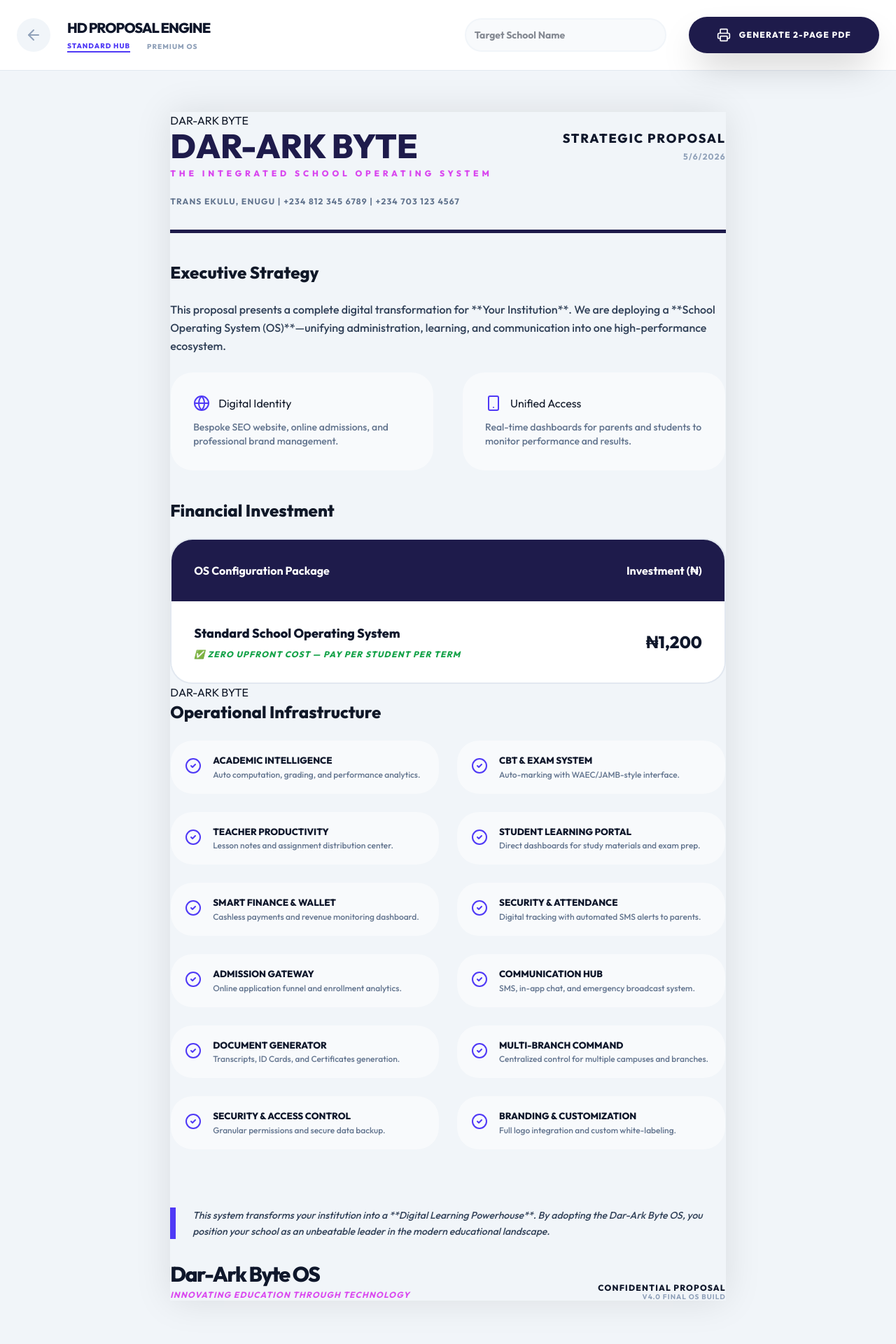
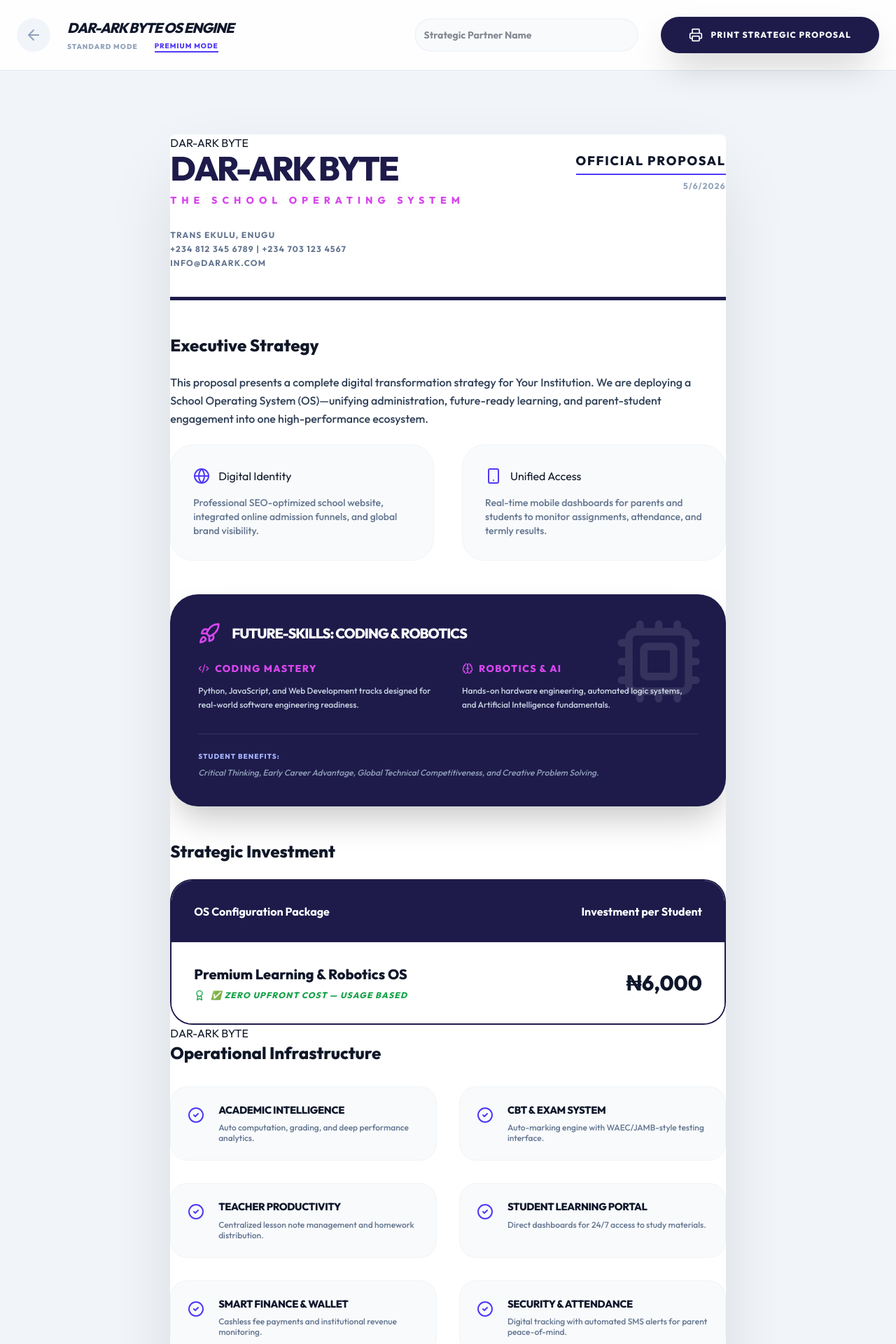
Before and after one commit to DarArkByte/DARKBYTE, a React (Vite) app: page /super-admin/proposal-editor in a window 1280 px wide. Shown: the top 1920 px of the page at 70% size. Built offline with nearby package versions, Linux system fonts and the light colour scheme; no server answers; the database is empty.

Commit message:
fix: nuclear rebuild with force entry override

```diff
--- a/src/pages/super-admin/ProposalEditor.tsx
+++ b/src/pages/super-admin/ProposalEditor.tsx
@@ -1,7 +1,6 @@
 import React, { useState } from 'react';
-import { FileText, Download, Printer, Save, ArrowLeft, Building, CreditCard, CheckCircle2, Cpu, Code2, Globe, Smartphone, Zap, BookOpen, GraduationCap, Users, ShieldCheck, BarChart3, MessageSquare, LayoutGrid, Award, HardDrive } from 'lucide-react';
+import { FileText, Printer, ArrowLeft, Globe, Smartphone, Cpu, CheckCircle2, BookOpen, Code2, Zap, Rocket, Brain, Award } from 'lucide-react';
 import { Link } from 'react-router-dom';
-import resultTemplateImg from '../../assets/branding/result_template.png';
 
 export default function ProposalEditor() {
   const [data, setData] = useState({
@@ -11,17 +10,14 @@
     phone1: '+234 812 345 6789',
     phone2: '+234 703 123 4567',
     email: 'info@darark.com',
-    setupFee: '0',
-    annualLicense: '0',
-    perStudentFee: '1,200',
-    packageTier: 'standard', // standard or premium
+    packageTier: 'premium', // Defaulting to premium for maximum impact
   });
 
   const handlePrint = () => {
     window.print();
   };
 
-  const currentFee = data.packageTier === 'premium' ? '6,000' : data.perStudentFee;
+  const currentFee = data.packageTier === 'premium' ? '6,000' : '1,200';
 
   return (
     <div className="min-h-screen bg-slate-100 font-sans print:bg-white print:p-0">
@@ -33,12 +29,7 @@
               margin: 0;
             }
 
-            /* ABSOLUTE HIDE: Kill everything except the specific document */
             body > *:not(#proposal-root) {
-              display: none !important;
-            }
-
-            nav, header, aside, .print\\:hidden, #sidebar, #topbar {
               display: none !important;
             }
 
@@ -48,14 +39,12 @@
               top: 0;
               left: 0;
               width: 100%;
-              margin: 0;
-              padding: 0;
             }
 
             .page {
               width: 210mm;
               height: 297mm;
-              padding: 20mm;
+              padding: 25mm 20mm; /* PROPER MARGINS */
               margin: 0;
               page-break-after: always;
               position: relative;
@@ -63,20 +52,22 @@
               background: white !important;
             }
 
-            /* RE-ESTABLISHING BOLD PRINT TYPOGRAPHY */
-            h2 { font-size: 32pt !important; color: #1e1b4b !important; font-weight: 900 !important; }
-            h3 { font-size: 18pt !important; color: #1e1b4b !important; border-bottom: 2pt solid #1e1b4b; padding-bottom: 5pt; margin-top: 20pt; text-transform: uppercase; font-weight: 900 !important; }
-            h4 { font-size: 13pt !important; color: #1e1b4b !important; font-weight: 900 !important; }
-            p, td, li { font-size: 11pt !important; line-height: 1.6 !important; color: #1e293b !important; }
+            /* PROFESSIONAL TYPOGRAPHY */
+            h2 { font-size: 32pt !important; color: #1e1b4b !important; font-weight: 900 !important; letter-spacing: -1px !important; }
+            h3 { font-size: 18pt !important; color: #1e1b4b !important; border-bottom: 2pt solid #1e1b4b; padding-bottom: 8pt; margin-top: 25pt; text-transform: uppercase; font-weight: 900 !important; }
+            h4 { font-size: 13pt !important; color: #1e1b4b !important; font-weight: 900 !important; text-transform: uppercase; }
+            p, td, li { font-size: 11pt !important; line-height: 1.6 !important; color: #334155 !important; }
+
+            .bold-label { font-weight: 900 !important; color: #1e1b4b !important; }
 
             .proposal-watermark {
               position: absolute;
               top: 50%;
               left: 50%;
               transform: translate(-50%, -50%) rotate(-45deg);
-              font-size: 120pt;
+              font-size: 100pt;
               font-weight: 900;
-              color: rgba(30, 27, 75, 0.03);
+              color: rgba(30, 27, 75, 0.025);
               white-space: nowrap;
               z-index: 0;
               text-transform: uppercase;
@@ -86,32 +77,30 @@
 
             .z-10 { position: relative; z-index: 10; }
 
-            .stats-grid { display: grid; grid-template-cols: 1fr 1fr; gap: 15pt; }
-            .feature-grid { display: grid; grid-template-cols: 1fr 1fr; gap: 12pt; }
+            .stats-grid { display: grid; grid-template-cols: 1fr 1fr; gap: 20pt; }
+            .feature-grid { display: grid; grid-template-cols: 1fr 1fr; gap: 15pt; }
 
-            table { width: 100%; border-collapse: collapse !important; border: 2pt solid #1e1b4b !important; margin-top: 15pt; }
-            th { background: #1e1b4b !important; color: white !important; padding: 12pt !important; text-align: left; font-size: 11pt !important; }
+            table { width: 100%; border-collapse: collapse !important; border: 2pt solid #1e1b4b !important; margin-top: 20pt; }
+            th { background: #1e1b4b !important; color: white !important; padding: 12pt !important; text-align: left; font-size: 11pt !important; text-transform: uppercase; }
             td { padding: 12pt !important; border-bottom: 1pt solid #e2e8f0 !important; font-weight: 700 !important; }
-
-            .result-preview { width: 100%; border: 1pt solid #e2e8f0; border-radius: 10pt; }
           }
 
-          .document-shadow { box-shadow: 0 0 50px rgba(0,0,0,0.1); }
+          .document-preview-container { max-width: 210mm; margin: 0 auto; background: white; box-shadow: 0 40px 100px -20px rgba(0,0,0,0.15); border-radius: 0.5rem; overflow: hidden; }
         `}
       </style>
 
       {/* SCREEN CONTROLS */}
-      <header className="fixed top-0 left-0 right-0 z-50 bg-white border-b border-slate-200 p-6 print:hidden">
+      <header className="fixed top-0 left-0 right-0 z-50 bg-white/90 backdrop-blur-xl border-b border-slate-200 p-6 print:hidden">
         <div className="max-w-7xl mx-auto flex items-center justify-between">
           <div className="flex items-center gap-6">
             <Link to="/super-admin" className="p-3 bg-slate-100 rounded-2xl text-slate-400 hover:text-slate-900 transition-all">
               <ArrowLeft className="w-6 h-6" />
             </Link>
             <div>
-              <h1 className="text-xl font-black text-slate-900 uppercase tracking-tighter">HD PROPOSAL ENGINE</h1>
+              <h1 className="text-xl font-black text-slate-900 uppercase tracking-tighter italic">Dar-Ark Byte OS Engine</h1>
               <div className="flex gap-6 mt-1">
-                <button onClick={() => setData({...data, packageTier: 'standard'})} className={`text-[10px] font-black uppercase tracking-widest ${data.packageTier === 'standard' ? 'text-indigo-600 border-b-2 border-indigo-600' : 'text-slate-400'}`}>Standard Hub</button>
-                <button onClick={() => setData({...data, packageTier: 'premium'})} className={`text-[10px] font-black uppercase tracking-widest ${data.packageTier === 'premium' ? 'text-indigo-600 border-b-2 border-indigo-600' : 'text-slate-400'}`}>Premium OS</button>
+                <button onClick={() => setData({...data, packageTier: 'standard'})} className={`text-[10px] font-black uppercase tracking-widest transition-all ${data.packageTier === 'standard' ? 'text-indigo-600 border-b-2 border-indigo-600' : 'text-slate-400'}`}>Standard Mode</button>
+                <button onClick={() => setData({...data, packageTier: 'premium'})} className={`text-[10px] font-black uppercase tracking-widest transition-all ${data.packageTier === 'premium' ? 'text-indigo-600 border-b-2 border-indigo-600' : 'text-slate-400'}`}>Premium Mode</button>
               </div>
             </div>
           </div>
@@ -119,87 +108,104 @@
           <div className="flex items-center gap-8">
              <input
                type="text"
-               placeholder="Target School Name"
+               placeholder="Strategic Partner Name"
                value={data.schoolName}
                onChange={(e) => setData({...data, schoolName: e.target.value})}
-               className="bg-slate-50 border-2 border-slate-100 rounded-xl p-3 text-sm font-bold w-72 focus:ring-2 focus:ring-indigo-600"
+               className="bg-slate-50 border-2 border-slate-100 rounded-xl p-3 text-sm font-bold w-80 focus:ring-2 focus:ring-indigo-600 transition-all"
              />
              <button onClick={handlePrint} className="flex items-center gap-3 bg-[#1e1b4b] text-white px-10 py-4 rounded-2xl font-black text-xs uppercase tracking-widest hover:scale-105 transition-all shadow-2xl">
-              <Printer className="w-5 h-5" /> Generate 2-Page PDF
+              <Printer className="w-5 h-5" /> Print Strategic Proposal
             </button>
           </div>
         </div>
       </header>
 
       {/* DOCUMENT ROOT */}
-      <div id="proposal-root" className="pt-40 pb-20 print:p-0">
-        <div className="mx-auto w-[210mm] document-shadow print:shadow-none">
+      <div id="proposal-root" className="pt-48 pb-24 print:p-0">
+        <div className="document-preview-container print:shadow-none print:max-w-none print:w-full">
 
           {/* PAGE 1 */}
           <div className="page">
             <div className="proposal-watermark">DAR-ARK BYTE</div>
-            <div className="z-10 space-y-10">
-              <header className="flex justify-between items-start border-b-[4pt] border-[#1e1b4b] pb-8">
+            <div className="z-10 space-y-12">
+              <header className="flex justify-between items-start border-b-[4pt] border-[#1e1b4b] pb-10">
                 <div>
-                  <h2 className="text-5xl font-black text-[#1e1b4b] uppercase leading-none">Dar-Ark Byte</h2>
-                  <p className="text-[#d946ef] font-black text-xs uppercase tracking-[0.4em] mt-2">The Integrated School Operating System</p>
-                  <div className="mt-6 text-xs font-bold text-slate-500 uppercase tracking-widest">
-                     Trans Ekulu, Enugu | {data.phone1} | {data.phone2}
+                  <h2 className="text-5xl font-black text-[#1e1b4b] uppercase leading-none tracking-tighter">Dar-Ark Byte</h2>
+                  <p className="text-[#d946ef] font-black text-sm uppercase tracking-[0.5em] mt-3">The School Operating System</p>
+                  <div className="mt-8 text-xs font-bold text-slate-500 uppercase tracking-widest space-y-1">
+                     <p>Trans Ekulu, Enugu</p>
+                     <p>{data.phone1} | {data.phone2}</p>
+                     <p>{data.email}</p>
                   </div>
                 </div>
                 <div className="text-right">
-                  <p className="font-black text-slate-900 text-lg uppercase tracking-widest">Strategic Proposal</p>
-                  <p className="text-xs font-bold text-slate-400 uppercase tracking-widest mt-1">{data.date}</p>
+                  <p className="font-black text-slate-900 text-lg uppercase tracking-widest border-b-2 border-indigo-600 pb-1 inline-block">Official Proposal</p>
+                  <p className="text-xs font-bold text-slate-400 uppercase tracking-widest mt-2">{data.date}</p>
                 </div>
               </header>
 
               <section className="space-y-6">
                  <h3 className="text-2xl font-black">Executive Strategy</h3>
                  <p className="text-slate-700 font-medium leading-relaxed">
-                   This proposal presents a complete digital transformation for **{data.schoolName || 'Your Institution'}**. We are deploying a **School Operating System (OS)**—unifying administration, learning, and communication into one high-performance ecosystem.
+                   This proposal presents a complete digital transformation strategy for <span className="bold-label">{data.schoolName || 'Your Institution'}</span>. We are deploying a <span className="bold-label">School Operating System (OS)</span>—unifying administration, future-ready learning, and parent-student engagement into one high-performance ecosystem.
                  </p>
 
                  <div className="grid grid-cols-2 gap-10 stats-grid">
-                    <div className="space-y-3 p-8 bg-slate-50 rounded-[32px] border border-slate-100">
+                    <div className="space-y-4 p-8 bg-slate-50 rounded-[32px] border border-slate-100">
                        <h4 className="flex items-center gap-3"><Globe className="w-6 h-6 text-indigo-600" /> Digital Identity</h4>
-                       <p className="text-sm text-slate-500 font-medium">Bespoke SEO website, online admissions, and professional brand management.</p>
+                       <p className="text-sm text-slate-500 font-medium">Professional SEO-optimized school website, integrated online admission funnels, and global brand visibility.</p>
                     </div>
-                    <div className="space-y-3 p-8 bg-slate-50 rounded-[32px] border border-slate-100">
+                    <div className="space-y-4 p-8 bg-slate-50 rounded-[32px] border border-slate-100">
                        <h4 className="flex items-center gap-3"><Smartphone className="w-6 h-6 text-indigo-600" /> Unified Access</h4>
-                       <p className="text-sm text-slate-500 font-medium">Real-time dashboards for parents and students to monitor performance and results.</p>
+                       <p className="text-sm text-slate-500 font-medium">Real-time mobile dashboards for parents and students to monitor assignments, attendance, and termly results.</p>
                     </div>
                  </div>
               </section>
 
               {data.packageTier === 'premium' && (
-                <section className="bg-[#1e1b4b] p-10 rounded-[40px] text-white shadow-xl">
-                  <h4 className="text-white text-xl uppercase tracking-tighter mb-4 font-black flex items-center gap-3">
-                    <Cpu className="w-8 h-8 text-[#d946ef]" /> Future-Skills & Innovation
+                <section className="bg-[#1e1b4b] p-10 rounded-[40px] text-white shadow-2xl relative overflow-hidden">
+                  <div className="absolute top-0 right-0 p-8 opacity-10">
+                     <Cpu className="w-32 h-32" />
+                  </div>
+                  <h4 className="text-white text-xl uppercase tracking-tighter mb-6 font-black flex items-center gap-4">
+                    <Rocket className="w-8 h-8 text-[#d946ef]" /> Future-Skills: Coding & Robotics
                   </h4>
-                  <div className="grid grid-cols-2 gap-8 stats-grid text-sm font-bold uppercase tracking-widest text-slate-300">
-                     <p className="border-l-2 border-[#d946ef] pl-4">Coding Mastery (Python & Web)</p>
-                     <p className="border-l-2 border-[#d946ef] pl-4">Robotics & AI Engineering</p>
+                  <div className="grid grid-cols-2 gap-10 stats-grid">
+                     <div className="space-y-3">
+                        <p className="font-black text-[#d946ef] text-sm uppercase tracking-widest flex items-center gap-2"><Code2 className="w-4 h-4"/> Coding Mastery</p>
+                        <p className="text-xs text-slate-300 leading-relaxed font-medium">Python, JavaScript, and Web Development tracks designed for real-world software engineering readiness.</p>
+                     </div>
+                     <div className="space-y-3">
+                        <p className="font-black text-[#d946ef] text-sm uppercase tracking-widest flex items-center gap-2"><Brain className="w-4 h-4"/> Robotics & AI</p>
+                        <p className="text-xs text-slate-300 leading-relaxed font-medium">Hands-on hardware engineering, automated logic systems, and Artificial Intelligence fundamentals.</p>
+                     </div>
+                  </div>
+                  <div className="mt-8 pt-6 border-t border-white/10">
+                     <p className="text-[10px] font-black uppercase tracking-widest text-indigo-300 mb-2">Student Benefits:</p>
+                     <p className="text-xs text-slate-400 font-medium italic">Critical Thinking, Early Career Advantage, Global Technical Competitiveness, and Creative Problem Solving.</p>
                   </div>
                 </section>
               )}
 
               <section className="space-y-6">
-                 <h3 className="text-2xl font-black">Financial Investment</h3>
-                 <div className="overflow-hidden rounded-[32px] border-2 border-slate-200">
+                 <h3 className="text-2xl font-black">Strategic Investment</h3>
+                 <div className="overflow-hidden rounded-[32px] border-2 border-[#1e1b4b]">
                     <table className="w-full text-left">
                       <thead className="bg-[#1e1b4b] text-white">
                         <tr>
                           <th className="p-8">OS Configuration Package</th>
-                          <th className="p-8 text-right">Investment (₦)</th>
+                          <th className="p-8 text-right">Investment per Student</th>
                         </tr>
                       </thead>
                       <tbody className="bg-white font-bold">
                          <tr>
                            <td className="p-8">
-                              <p className="font-black text-slate-900 text-lg">{data.packageTier === 'premium' ? 'Premium Learning & Robotics OS' : 'Standard School Operating System'}</p>
-                              <p className="text-xs text-[#16a34a] uppercase tracking-widest mt-2 italic font-black">✅ ZERO UPFRONT COST — PAY PER STUDENT PER TERM</p>
+                              <p className="font-black text-slate-900 text-xl">{data.packageTier === 'premium' ? 'Premium Learning & Robotics OS' : 'Standard School Operating System'}</p>
+                              <p className="text-xs text-[#16a34a] uppercase tracking-widest mt-2 italic font-black flex items-center gap-2">
+                                <Award className="w-4 h-4" /> ✅ Zero Upfront Cost — Usage Based
+                              </p>
                            </td>
-                           <td className="p-8 text-right font-black text-slate-900 text-2xl">₦{currentFee}</td>
+                           <td className="p-8 text-right font-black text-slate-900 text-3xl">₦{currentFee}</td>
                          </tr>
                       </tbody>
                     </table>
@@ -211,28 +217,28 @@
           {/* PAGE 2 */}
           <div className="page">
             <div className="proposal-watermark">DAR-ARK BYTE</div>
-            <div className="z-10 space-y-10">
-              <section className="space-y-6">
+            <div className="z-10 space-y-12">
+              <section className="space-y-8">
                 <h3 className="text-2xl font-black">Operational Infrastructure</h3>
-                <div className="grid grid-cols-2 gap-6 feature-grid">
+                <div className="grid grid-cols-2 gap-8 feature-grid">
                   {[
-                    { title: 'Academic Intelligence', desc: 'Auto computation, grading, and performance analytics.' },
-                    { title: 'CBT & Exam System', desc: 'Auto-marking with WAEC/JAMB-style interface.' },
-                    { icon: <BookOpen />, title: 'Teacher Productivity', desc: 'Lesson notes and assignment distribution center.' },
-                    { title: 'Student Learning Portal', desc: 'Direct dashboards for study materials and exam prep.' },
-                    { title: 'Smart Finance & Wallet', desc: 'Cashless payments and revenue monitoring dashboard.' },
-                    { title: 'Security & Attendance', desc: 'Digital tracking with automated SMS alerts to parents.' },
-                    { title: 'Admission Gateway', desc: 'Online application funnel and enrollment analytics.' },
-                    { title: 'Communication Hub', desc: 'SMS, in-app chat, and emergency broadcast system.' },
-                    { title: 'Document Generator', desc: 'Transcripts, ID Cards, and Certificates generation.' },
-                    { title: 'Multi-Branch Command', desc: 'Centralized control for multiple campuses and branches.' },
-                    { title: 'Security & Access Control', desc: 'Granular permissions and secure data backup.' },
-                    { title: 'Branding & Customization', desc: 'Full logo integration and custom white-labeling.' },
+                    { title: 'Academic Intelligence', desc: 'Auto computation, grading, and deep performance analytics.' },
+                    { title: 'CBT & Exam System', desc: 'Auto-marking engine with WAEC/JAMB-style testing interface.' },
+                    { title: 'Teacher Productivity', desc: 'Centralized lesson note management and homework distribution.' },
+                    { title: 'Student Learning Portal', desc: 'Direct dashboards for 24/7 access to study materials.' },
+                    { title: 'Smart Finance & Wallet', desc: 'Cashless fee payments and institutional revenue monitoring.' },
+                    { title: 'Security & Attendance', desc: 'Digital tracking with automated SMS alerts for parent peace-of-mind.' },
+                    { title: 'Admission Gateway', desc: 'Complete digital funnel from application to enrollment tracking.' },
+                    { title: 'Communication Hub', desc: 'Omni-channel SMS, in-app chat, and emergency broadcasts.' },
+                    { title: 'Document Generator', desc: 'Instant generation of Transcripts, ID Cards, and Certificates.' },
+                    { title: 'Multi-Branch Command', desc: 'Unified control hub for institutions with multiple campuses.' },
+                    { title: 'Security & Access Control', desc: 'Granular permissions and enterprise-grade data security.' },
+                    { title: 'Branding & Customization', desc: 'Full school identity integration and white-label deployment.' },
                   ].map((item, i) => (
-                    <div key={i} className="p-5 bg-slate-50 border border-slate-100 rounded-2xl flex gap-4">
+                    <div key={i} className="p-6 bg-slate-50 border border-slate-100 rounded-[24px] flex gap-5">
                       <CheckCircle2 className="w-6 h-6 text-indigo-600 shrink-0 mt-1" />
                       <div>
-                        <p className="font-black text-slate-900 text-[10pt] uppercase leading-tight mb-1">{item.title}</p>
+                        <p className="font-black text-slate-900 text-[11pt] uppercase leading-tight mb-2 tracking-tight">{item.title}</p>
                         <p className="text-xs text-slate-500 font-medium leading-tight">{item.desc}</p>
                       </div>
                     </div>
@@ -240,18 +246,18 @@
                 </div>
               </section>
 
-              <section className="pt-10 border-t-2 border-slate-100">
-                 <p className="text-sm font-medium text-slate-700 italic border-l-8 border-indigo-600 pl-6 leading-relaxed mb-8">
-                   This system transforms your institution into a **Digital Learning Powerhouse**. By adopting the Dar-Ark Byte OS, you position your school as an unbeatable leader in the modern educational landscape.
+              <section className="pt-20 border-t-[4pt] border-[#1e1b4b]">
+                 <p className="text-base font-medium text-slate-700 italic border-l-[10px] border-[#d946ef] pl-8 leading-relaxed mb-12">
+                   This system transforms your institution into a <span className="bold-label text-slate-900">Digital Learning Powerhouse</span>. By adopting the Dar-Ark Byte OS, you position your school as an unbeatable leader in the modern educational landscape.
                  </p>
                  <div className="flex justify-between items-end">
                     <div>
-                      <h3 className="border-none m-0 p-0 text-3xl font-black text-slate-900 tracking-tighter">Dar-Ark Byte OS</h3>
-                      <p className="text-xs font-bold text-[#d946ef] uppercase tracking-widest italic mt-1">Innovating Education Through Technology</p>
+                      <h3 className="border-none m-0 p-0 text-4xl font-black text-slate-900 tracking-tighter">Dar-Ark Byte OS</h3>
+                      <p className="text-sm font-bold text-[#d946ef] uppercase tracking-widest italic mt-2">Innovating Education Through Technology</p>
                     </div>
                     <div className="text-right">
-                       <p className="text-xs font-black text-slate-900 uppercase tracking-widest">Confidential Proposal</p>
-                       <p className="text-[10px] text-slate-400 font-bold uppercase tracking-widest leading-none">v4.0 Final OS Build</p>
+                       <p className="text-xs font-black text-slate-900 uppercase tracking-widest">Confidential Strategy Proposal</p>
+                       <p className="text-[10px] text-slate-400 font-bold uppercase tracking-widest leading-none mt-1">v4.0 Optimized Production Build</p>
                     </div>
                  </div>
               </section>
```
